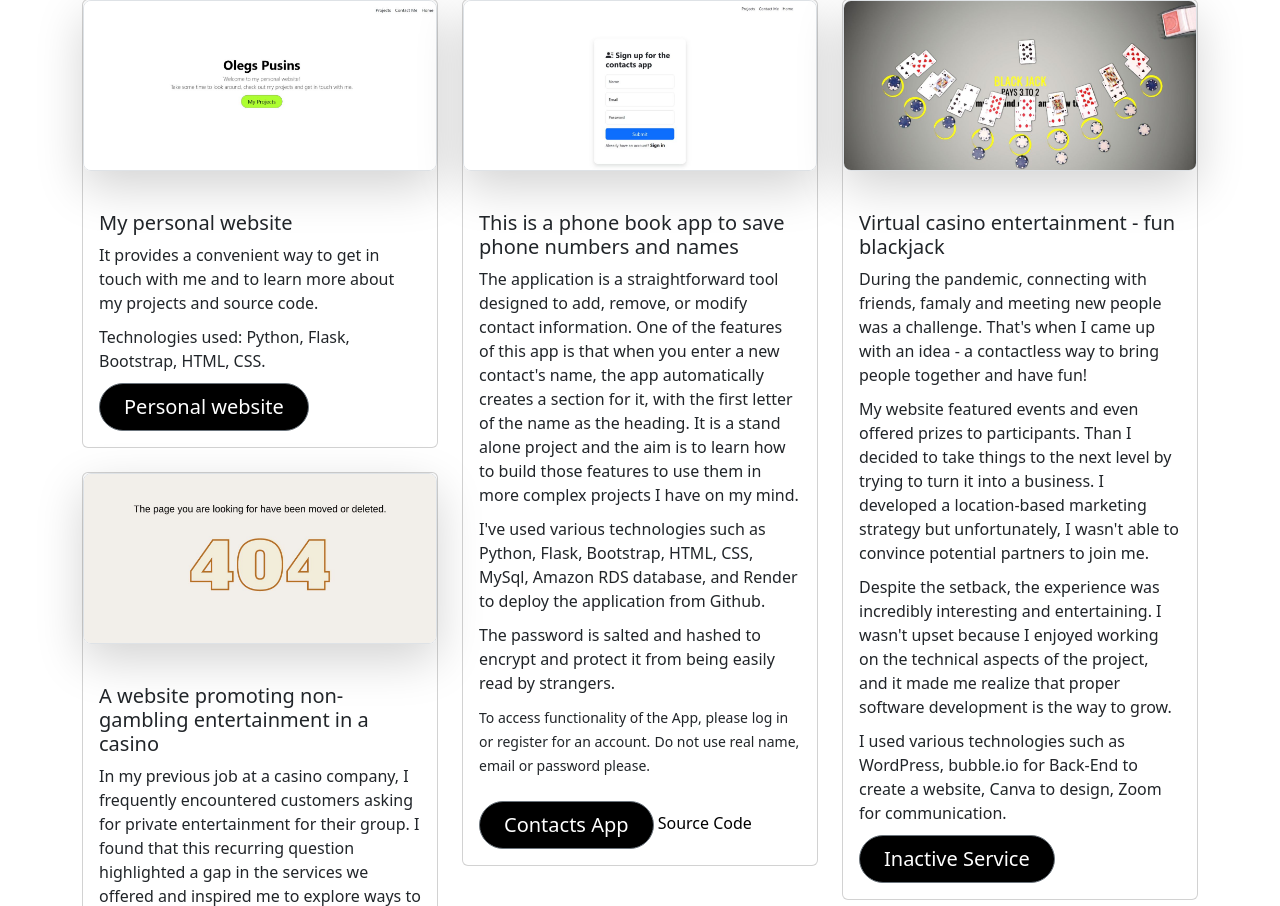
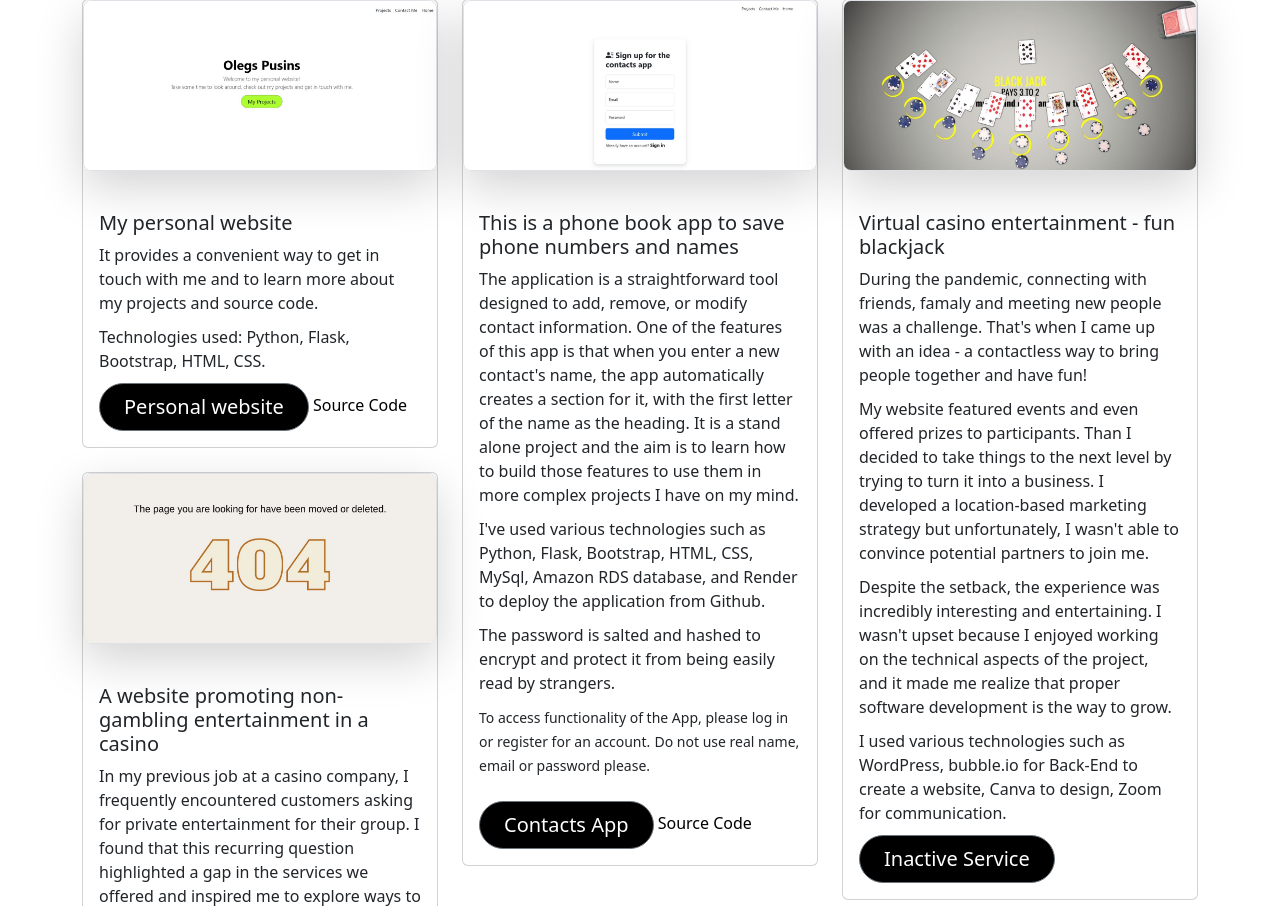
Before and after one commit to olegp999/myapp, a Flask app: page /projects in a window 1280 px wide. Shown: the part 848-1754 px from the top of the page. Run offline with Flask 3, Linux system fonts and the light colour scheme; some libraries are stand-ins or nearby versions.

Commit message:
projects update

```diff
--- a/templates/projects.html
+++ b/templates/projects.html
@@ -56,6 +56,7 @@ Home page
       <p class="card-text">It provides a convenient way to get in touch with me and to learn more about my projects and source code.</p>
       <p class="card-text">Technologies used: Python, Flask, Bootstrap, HTML, CSS.</p>
       <a href="{{url_for('front')}}" ><button class="btn btn-outline-secondary btn-lg px-4 rounded-pill" type="button">Personal website</button></a>
+      <a href="https://github.com/olegp999/myapp" style="color: black;" target="_blank">Source Code</a>
     </div>
   </div>
 </div>
```
